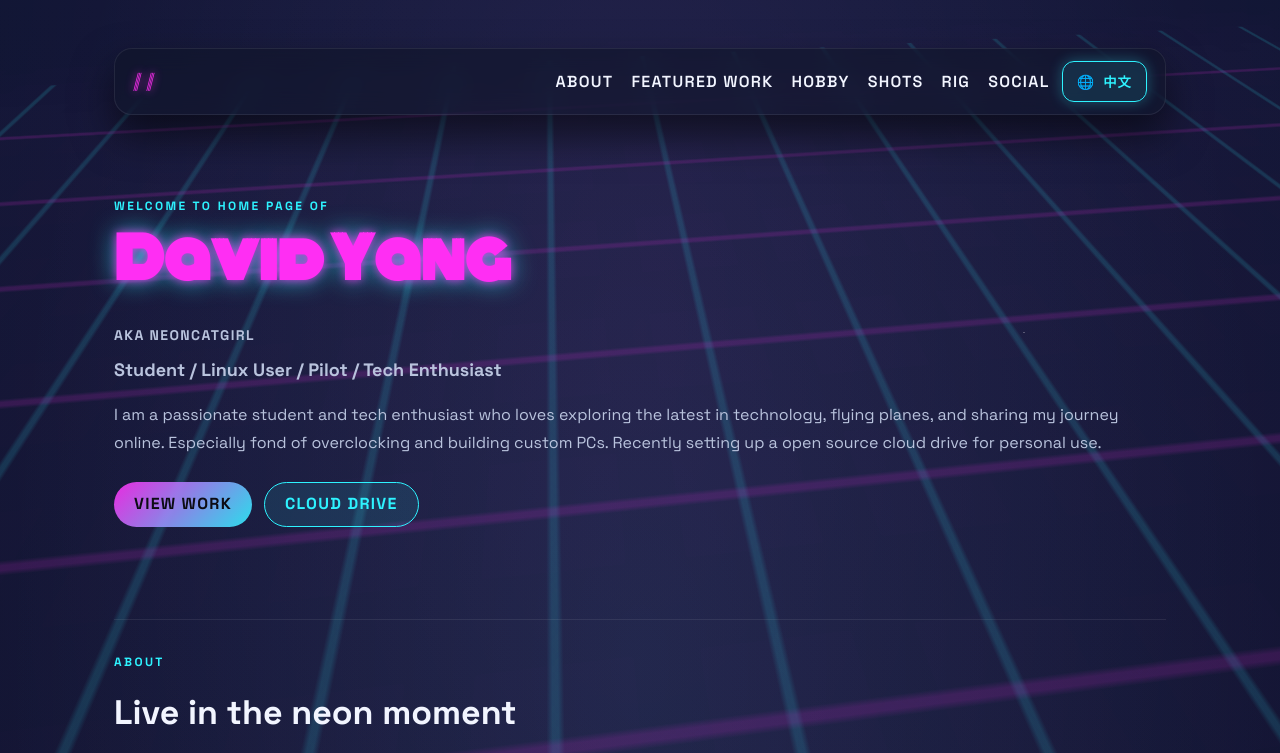
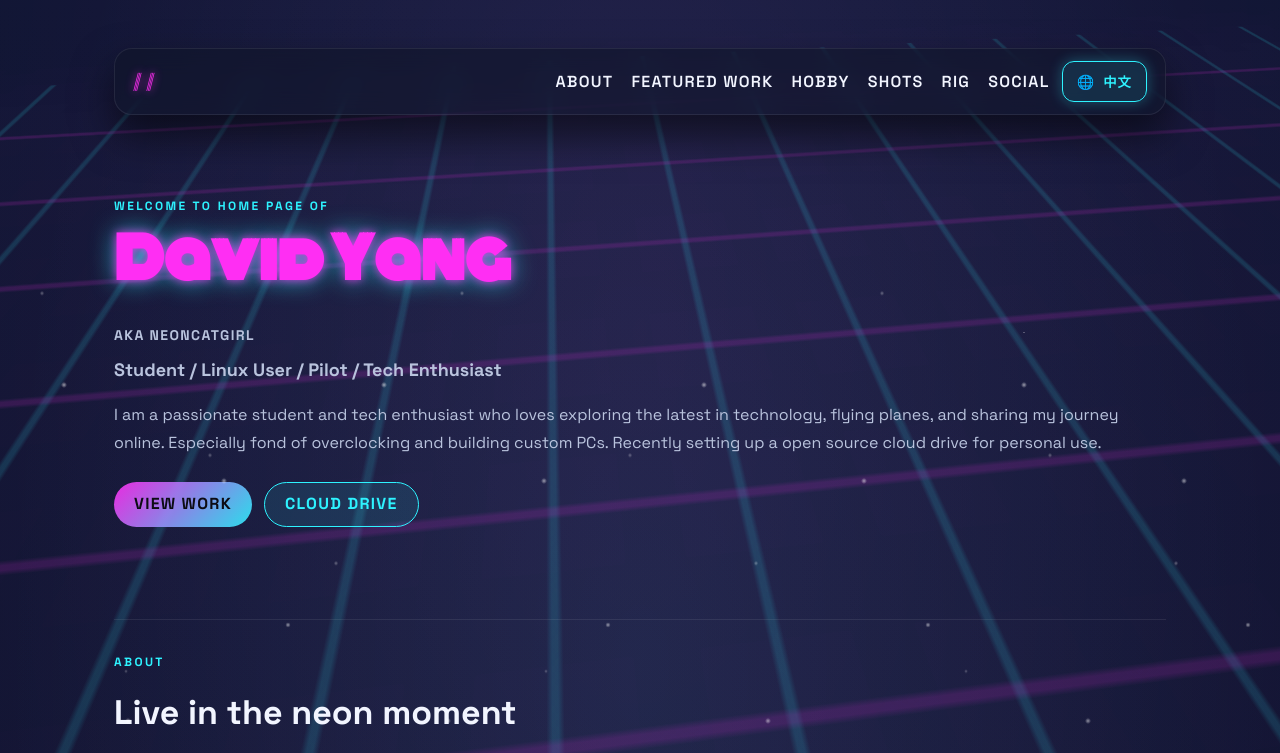
Before and after one commit to xNeonCatGirlx/Personal-Webpage, a plain HTML site: page index.html in a window 1280 px wide. Shown: the top 753 px of the page. Drawn offline with Linux system fonts and the light colour scheme.

Commit message:
added snowflakes to the page

```diff
--- a/index.html
+++ b/index.html
@@ -18,6 +18,8 @@
   <div class="bg-frame">
     <div class="starfield"></div>
     <div class="horizon-grid"></div>
+    <div class="snow-layer snow-back" aria-hidden="true"></div>
+    <div class="snow-layer snow-front" aria-hidden="true"></div>
     <div class="glass-panel">
       <header class="topbar">
         <div class="logo-mark" aria-hidden="true">//</div>
--- a/styles/main.css
+++ b/styles/main.css
@@ -53,6 +53,42 @@ a:hover {
   pointer-events: none;
   z-index: 0;
   will-change: transform;
+}
+
+.snow-layer {
+  position: fixed;
+  inset: 0;
+  pointer-events: none;
+  background-repeat: repeat;
+  mix-blend-mode: screen;
+  opacity: 0.6;
+  z-index: 2;
+}
+
+.snow-front {
+  background-image:
+    radial-gradient(3px 3px at 20% 10%, rgba(255, 255, 255, 0.95), transparent),
+    radial-gradient(3px 3px at 70% 30%, rgba(255, 255, 255, 0.9), transparent),
+    radial-gradient(3px 3px at 40% 80%, rgba(255, 255, 255, 0.85), transparent),
+    radial-gradient(2.6px 2.6px at 90% 60%, rgba(255, 255, 255, 0.9), transparent);
+  background-size: 320px 480px;
+  animation: snow-fall 14s linear infinite;
+}
+
+.snow-back {
+  background-image:
+    radial-gradient(2.2px 2.2px at 10% 20%, rgba(255, 255, 255, 0.72), transparent),
+    radial-gradient(2.2px 2.2px at 50% 50%, rgba(255, 255, 255, 0.68), transparent),
+    radial-gradient(2.2px 2.2px at 80% 70%, rgba(255, 255, 255, 0.72), transparent),
+    radial-gradient(1.8px 1.8px at 30% 90%, rgba(255, 255, 255, 0.62), transparent);
+  background-size: 420px 540px;
+  animation: snow-fall 22s linear infinite;
+  opacity: 0.5;
+}
+
+@keyframes snow-fall {
+  0% { transform: translateY(-10vh); }
+  100% { transform: translateY(110vh); }
 }
 
 .starfield {
```
